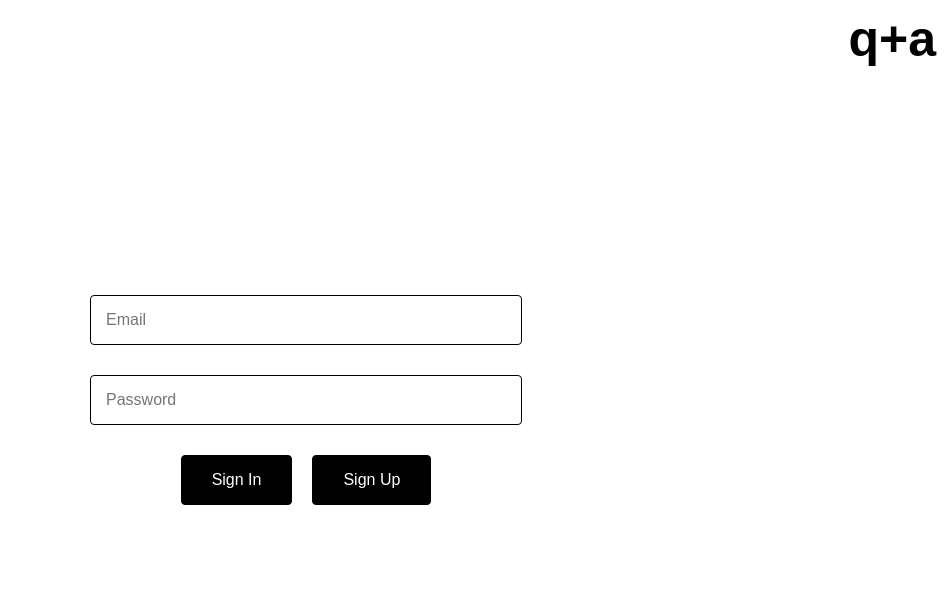
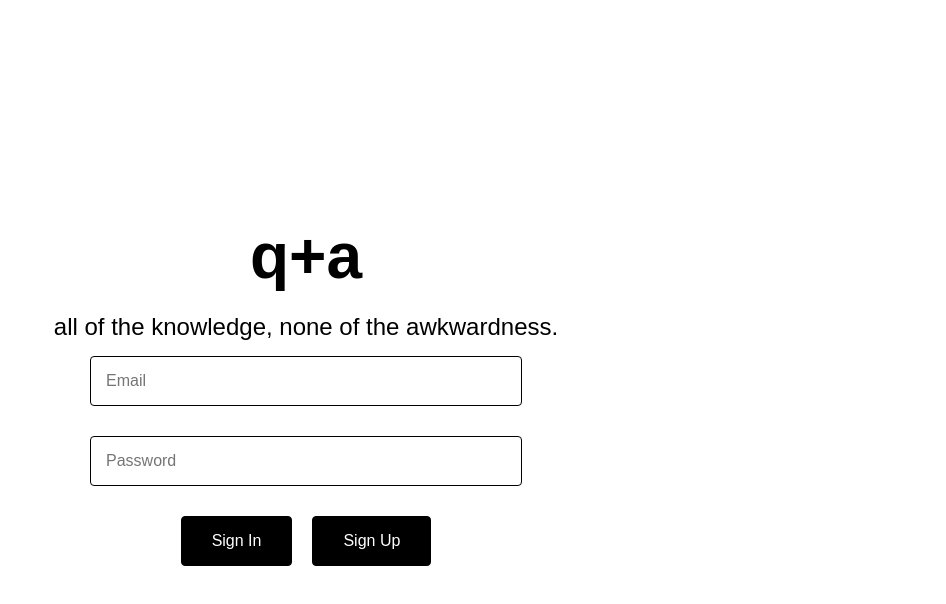
Before and after one commit to n-igbokwe/qna_launch, a React (Create React App) app: page / in a window 1280 px wide. Shown: the top 604 px of the page, without its empty margins (334-1280 px from the left). Built offline with nearby package versions, Linux system fonts and the light colour scheme.

Commit message:
logo fix

```diff
--- a/src/MainPage.css
+++ b/src/MainPage.css
@@ -85,12 +85,6 @@
     text-align: center;
   }
 
-  .tagline {
-    font-size: 24px;
-    text-align: center;
-    margin-top: 20px;
-  }
-
   button {
     padding: 15px 30px;
     margin: 15px 10px;
--- a/src/SigninPage.css
+++ b/src/SigninPage.css
@@ -79,6 +79,18 @@
     right: 10px;
   }
 
+  .main-logo {
+    font-size: 64px;
+    font-weight: bold;
+    text-align: center;
+  }
+
+  .tagline {
+    font-size: 24px;
+    text-align: center;
+    margin-top: 20px;
+  }
+
   input[type="email"], input[type="password"] {
     width: 400px;
     padding: 15px;
--- a/src/components/MainPage.js
+++ b/src/components/MainPage.js
@@ -37,9 +37,7 @@ const MainPage = () => {
 
   return (
     <div className="MainPage">
-      <div className="logo">q+a</div>
-      <div className="main-logo">q+a</div>
-      <div className="tagline">all of the knowledge, none of the awkwardness</div>
+        <div className="main-logo">q+a</div>
       <button onClick={createQuestionBoard}>Create Question Board</button>
       <div className="join-board">
         <p>Join Question Board</p>
--- a/src/components/SigninPage.js
+++ b/src/components/SigninPage.js
@@ -33,7 +33,8 @@ const SigninPage = () => {
 
   return (
     <div className="SigninPage">
-      <div className="logo">q+a</div>
+    <div className="main-logo">q+a</div>
+      <div className="tagline">all of the knowledge, none of the awkwardness.</div>
       <input
         type="email"
         placeholder="Email"
--- a/src/components/SignupPage.js
+++ b/src/components/SignupPage.js
@@ -63,7 +63,7 @@ const SignupPage = () => {
       />
       <div className="button-container">
         <button onClick={signup}>Sign Up</button>
-        <button onClick={goToSignin}>Sign In Instead</button>
+        <button onClick={goToSignin}>Sign In</button>
       </div>
       {errorMessage && <p className="errorMessage">{errorMessage}</p>}
     </div>
```
